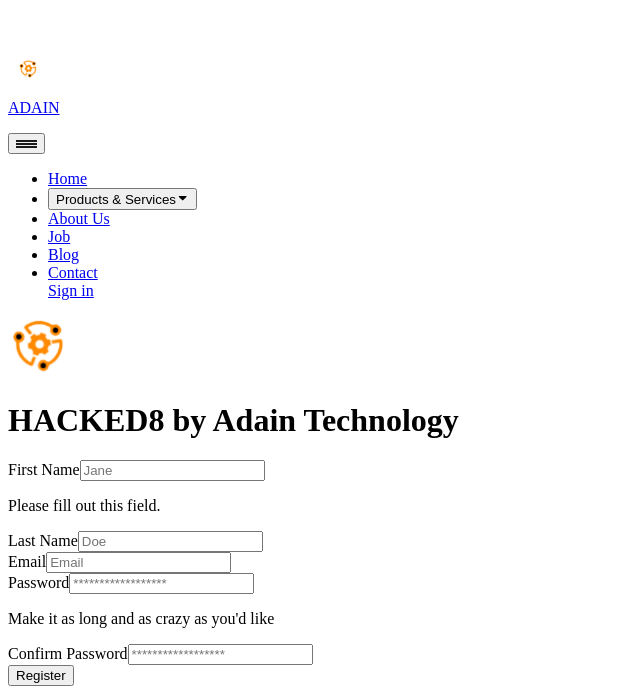
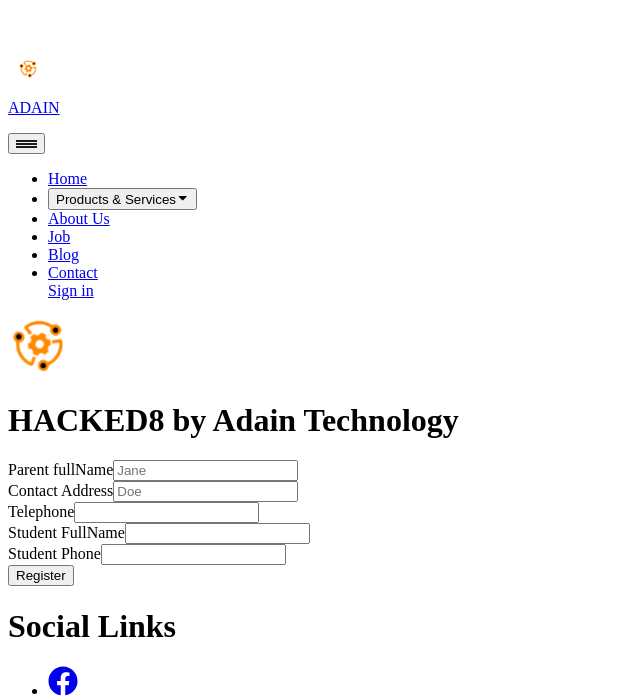
Before and after one commit to Shazaniyu55/adainwebNew, a Next.js app: page /Blog in a window 1280 px wide. Shown: the part 103-801 px from the top of the page, without its empty margins (0-640 px from the left). Built offline with nearby package versions, Linux system fonts and the light colour scheme; grey boxes are pictures that could not be loaded.

Commit message:
forth commit

```diff
--- a/pages/Blog.js
+++ b/pages/Blog.js
@@ -20,45 +20,47 @@ function Blog(){
 
           <div className='flex justify-center items-center mt-10'>
           <form>
+
   <div className="flex flex-wrap -mx-3 mb-6">
+
     <div className="w-full md:w-1/2 px-3 mb-6 md:mb-0">
+
       <label className="block uppercase tracking-wide text-gray-700 text-xs font-bold mb-2" for="grid-first-name">
-        First Name
+        Parent fullName
       </label>
       <input className="block py-2.5 px-0 w-full text-sm text-gray-900 bg-transparent border-0 border-b-2 border-gray-300 appearance-none dark:text-white dark:border-gray-600 dark:focus:border-blue-500 focus:outline-none focus:ring-0 focus:border-blue-600 peer" id="grid-first-name" type="text" placeholder="Jane"/>
-      <p className="text-red-500 text-xs italic">Please fill out this field.</p>
+
     </div>
     <div className="w-full md:w-1/2 px-3">
       <label className="block uppercase tracking-wide text-gray-700 text-xs font-bold mb-2" for="grid-last-name">
-        Last Name
+        Contact Address
       </label>
       <input className="block py-2.5 px-0 w-full text-sm text-gray-900 bg-transparent border-0 border-b-2 border-gray-300 appearance-none dark:text-white dark:border-gray-600 dark:focus:border-blue-500 focus:outline-none focus:ring-0 focus:border-blue-600 peer" id="grid-last-name" type="text" placeholder="Doe"/>
     </div>
   </div>
   <div className="mb-6">
 <label className="block text-gray-700 text-sm font-bold mb-2" for="password">
-Email
+Telephone
 </label>
-<input className="block py-2.5 px-0 w-full text-sm text-gray-900 bg-transparent border-0 border-b-2 border-gray-300 appearance-none dark:text-white dark:border-gray-600 dark:focus:border-blue-500 focus:outline-none focus:ring-0 focus:border-blue-600 peer" id="password" type="email" placeholder="Email"/>
+<input className="block py-2.5 px-0 w-full text-sm text-gray-900 bg-transparent border-0 border-b-2 border-gray-300 appearance-none dark:text-white dark:border-gray-600 dark:focus:border-blue-500 focus:outline-none focus:ring-0 focus:border-blue-600 peer" id="password" type="text" placeholder=""/>
 
 </div>
 
   <div className="flex flex-wrap -mx-3 mb-6">
     <div className="w-full px-3">
       <label className="block uppercase tracking-wide text-gray-700 text-xs font-bold mb-2" for="grid-password">
-        Password
+        Student FullName
       </label>
-      <input className="block py-2.5 px-0 w-full text-sm text-gray-900 bg-transparent border-0 border-b-2 border-gray-300 appearance-none dark:text-white dark:border-gray-600 dark:focus:border-blue-500 focus:outline-none focus:ring-0 focus:border-blue-600 peer" id="grid-password" type="password" placeholder="******************"/>
-      <p className="text-gray-600 text-xs italic">Make it as long and as crazy as you'd like</p>
+      <input className="block py-2.5 px-0 w-full text-sm text-gray-900 bg-transparent border-0 border-b-2 border-gray-300 appearance-none dark:text-white dark:border-gray-600 dark:focus:border-blue-500 focus:outline-none focus:ring-0 focus:border-blue-600 peer" id="grid-password" type="text" placeholder=""/>
     </div>
   </div>
 
   <div className="flex flex-wrap -mx-3 mb-6">
     <div className="w-full px-3">
       <label className="block uppercase tracking-wide text-gray-700 text-xs font-bold mb-2" for="grid-password">
-       Confirm Password
+       Student Phone
       </label>
-      <input className="block py-2.5 px-0 w-full text-sm text-gray-900 bg-transparent border-0 border-b-2 border-gray-300 appearance-none dark:text-white dark:border-gray-600 dark:focus:border-blue-500 focus:outline-none focus:ring-0 focus:border-blue-600 peer" id="grid-password" type="password" placeholder="******************"/>
+      <input className="block py-2.5 px-0 w-full text-sm text-gray-900 bg-transparent border-0 border-b-2 border-gray-300 appearance-none dark:text-white dark:border-gray-600 dark:focus:border-blue-500 focus:outline-none focus:ring-0 focus:border-blue-600 peer" id="grid-password" type="text" placeholder=""/>
 
     </div>
   </div>
```
